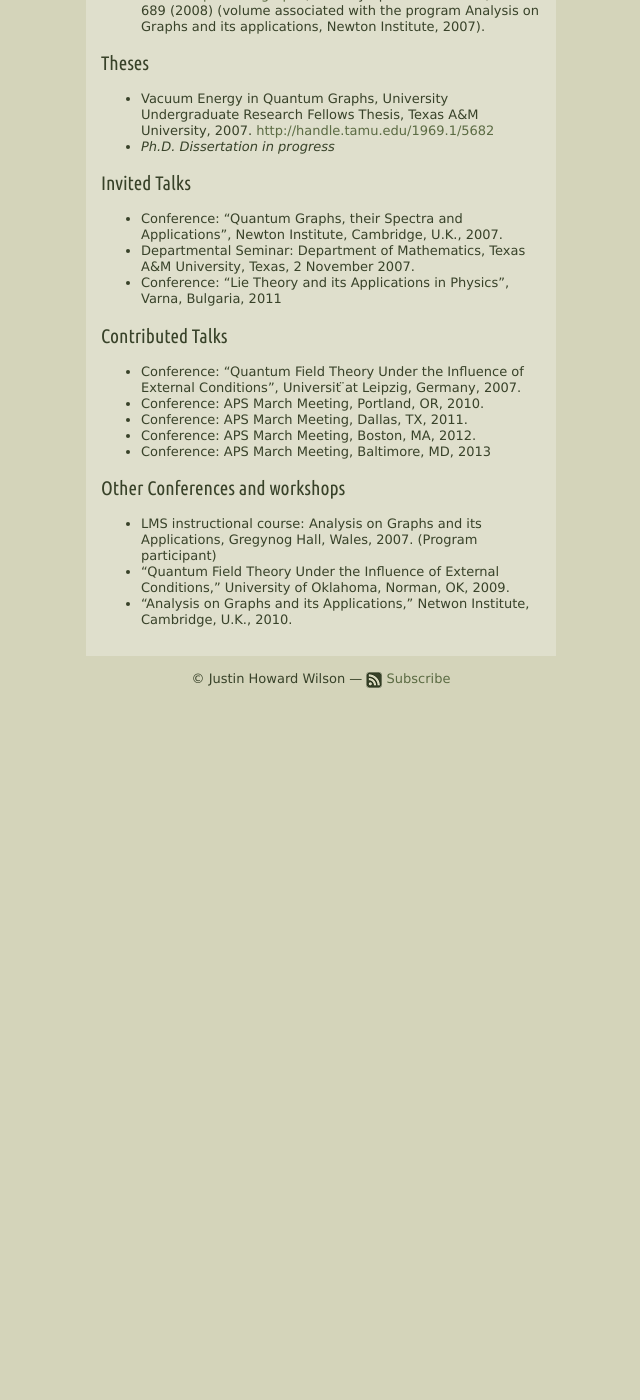
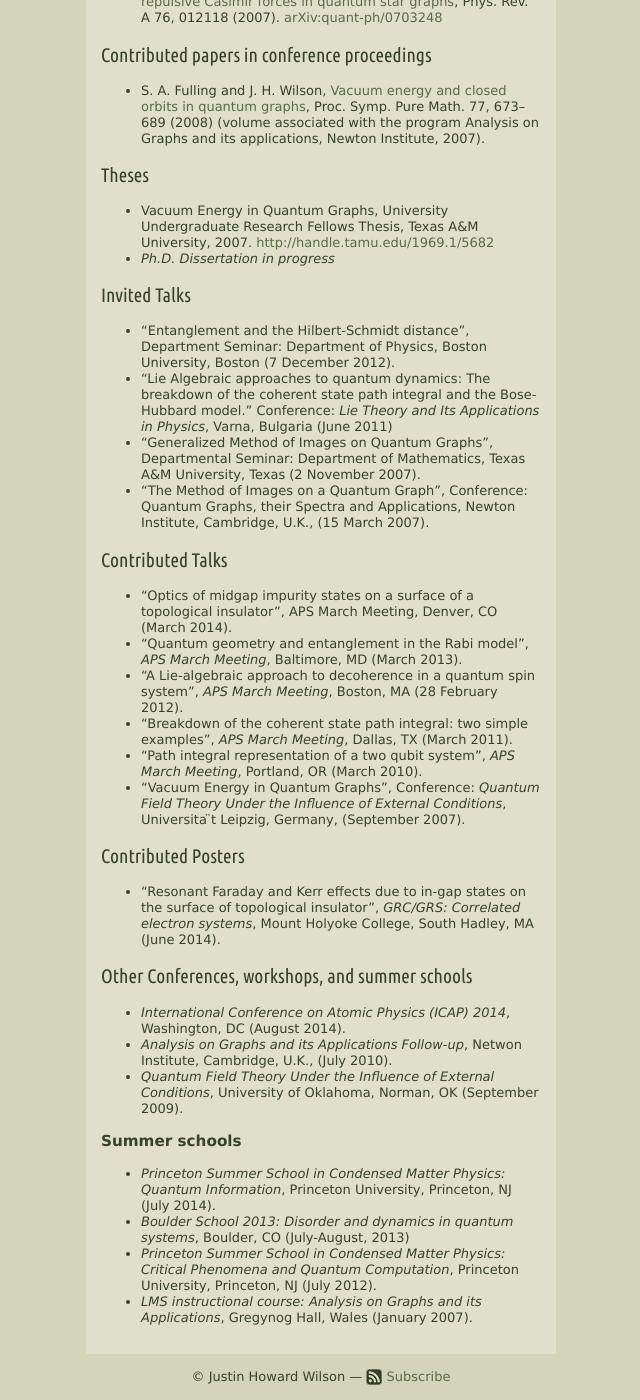
Before and after one commit to jhwilson/old-jhwilson.github.io, a Jekyll site: the page built from cv.markdown, in a window 1280 px wide and 1400 px high, scrolled down 848 px. Shown: the whole window, without its empty margins (269-909 px from the left). Built offline with Jekyll 4.4.1, drawn with Linux system fonts in a browser that asks for light colours; nearby versions of some CDN libraries; before the commit the page ends 1551 px from its top, so only the background shows below that; some of the changed text lies outside the part shown.

```diff
--- a/cv.markdown
+++ b/cv.markdown
@@ -17,11 +17,13 @@ Cold atoms; strongly correlated electron systems; mathematical physics; entangle
 
 ## Education
 Ph.D. Physics, University of Maryland, College Park, 2007 -- Present
-M.S. Physics, University of Maryland, College Park, 2007 -- 2010
+M.S. Physics, University of Maryland, College Park, 2007 -- 2011
 B.S. Physics, Texas A&M University, College Park, 2003 -- 2007
 B.S. Mathematics, Texas A&M University, College Park, 2003 -- 2007
 
 ## Papers in refereed Journals
+- A. A. Allocca, J. H. Wilson, and V. M. Galitski, [Non-analytic behavior of the Casimir force across a Lifshitz transition in a spin-orbit coupled material](), _Accepted for publication in PRB_. [arXiv:1312.6754](htpp://arxiv.org/pdf/1312.6754)
+- J. H. Wilson, J. Mitchell, and V. M. Galitski, [Probing the structure of entanglement with entanglement moments](), Solid State Comm. **195**, 43-48 (2014). [arXiv.1305.2005](http://arxiv.org/pdf/1305.2005)
 - J. H. Wilson, B. M. Fregoso, and V. M. Galitski, [Entanglement dynamics in a non-Markovian environment: an exactly solvable model](http://prb.aps.org/abstract/PRB/v85/i17/e174304), Phys. Rev. B **85**, 174304 (2012). [arXiv:1202.1614](http://arxiv.org/pdf/1202.1614)
 - J. H. Wilson and V. Galitski, [Breakdown of the coherent state path integral: two simple examples](http://link.aps.org/doi/10.1103/PhysRevLett.106.110401), Phys. Rev. Lett. **106**, 110401 (2011). [arXiv:1012.1328](http://arxiv.org/pdf/1012.1328)
 - G. Berkolaiko, J. Harrison, and J. H. Wilson, [Mathematical aspects of vacuum energy in quantum graphs](http://iopscience.iop.org/1751-8121/42/2/025204), J. Phys. A: Math. Theor. **42**, 025204 (2009). [arXiv:0711.2707v3](http://arxiv.org/pdf/0711.2707)
@@ -36,18 +38,29 @@ B.S. Mathematics, Texas A&M University, College Park, 2003 -- 2007
 - _Ph.D. Dissertation in progress_
 
 ## Invited Talks
-- Conference: "Quantum Graphs, their Spectra and Applications”, Newton Institute, Cambridge, U.K., 2007.
-- Departmental Seminar: Department of Mathematics, Texas A&M University, Texas, 2 November 2007.
-- Conference: "Lie Theory and its Applications in Physics", Varna, Bulgaria, 2011
+- “Entanglement and the Hilbert-Schmidt distance”, Department Seminar: Department of Physics, Boston University, Boston (7 December 2012).
+- “Lie Algebraic approaches to quantum dynamics: The breakdown of the coherent state path integral and the Bose-Hubbard model.” Conference: _Lie Theory and Its Applications in Physics_, Varna, Bulgaria (June 2011)
+- “Generalized Method of Images on Quantum Graphs”, Departmental Seminar: Department of Mathematics, Texas A&M University, Texas (2 November 2007).
+- “The Method of Images on a Quantum Graph”, Conference: Quantum Graphs, their Spectra and Applications, Newton Institute, Cambridge, U.K., (15 March 2007).
 
 ## Contributed Talks
-- Conference: “Quantum Field Theory Under the Influence of External Conditions”, Universit ̈at Leipzig, Germany, 2007.
-- Conference: APS March Meeting, Portland, OR, 2010.
-- Conference: APS March Meeting, Dallas, TX, 2011.
-- Conference: APS March Meeting, Boston, MA, 2012.
-- Conference: APS March Meeting, Baltimore, MD, 2013
+- “Optics of midgap impurity states on a surface of a topological insulator”, APS March Meeting, Denver, CO (March 2014).
+- “Quantum geometry and entanglement in the Rabi model”, _APS March Meeting_, Baltimore, MD (March 2013).
+- “A Lie-algebraic approach to decoherence in a quantum spin system”, _APS March Meeting_, Boston, MA (28 February 2012).
+- “Breakdown of the coherent state path integral: two simple examples”, _APS March Meeting_, Dallas, TX (March 2011).
+- “Path integral representation of a two qubit system”, _APS March Meeting_, Portland, OR (March 2010).
+- “Vacuum Energy in Quantum Graphs”, Conference: _Quantum Field Theory Under the Influence of External Conditions_, Universita ̈t Leipzig, Germany, (September 2007).
 
-## Other Conferences and workshops
-- LMS instructional course: Analysis on Graphs and its Applications, Gregynog Hall, Wales, 2007. (Program participant)
-- “Quantum Field Theory Under the Influence of External Conditions,” University of Oklahoma, Norman, OK, 2009.
-- “Analysis on Graphs and its Applications,” Netwon Institute, Cambridge, U.K., 2010.
+## Contributed Posters
+- “Resonant Faraday and Kerr effects due to in-gap states on the surface of topological insulator”, _GRC/GRS: Correlated electron systems_, Mount Holyoke College, South Hadley, MA (June 2014).
+
+## Other Conferences, workshops, and summer schools
+- _International Conference on Atomic Physics (ICAP) 2014_, Washington, DC (August 2014).
+- _Analysis on Graphs and its Applications Follow-up_, Netwon Institute, Cambridge, U.K., (July 2010).
+- _Quantum Field Theory Under the Influence of External Conditions_, University of Oklahoma, Norman, OK (September 2009).
+
+### Summer schools
+- _Princeton Summer School in Condensed Matter Physics: Quantum Information_, Princeton University, Princeton, NJ (July 2014).
+- _Boulder School 2013: Disorder and dynamics in quantum systems_, Boulder, CO (July-August, 2013)
+- _Princeton Summer School in Condensed Matter Physics: Critical Phenomena and Quantum Computation_, Princeton University, Princeton, NJ (July 2012).
+- _LMS instructional course: Analysis on Graphs and its Applications_, Gregynog Hall, Wales (January 2007).
```
Also changed, not shown: _posts/2014-09-05-Subtleties-in-linear-response-theory.markdown (added, +49 -0 lines), img/Chiral SC Hall conduct.jpg (added), 2 other files.
